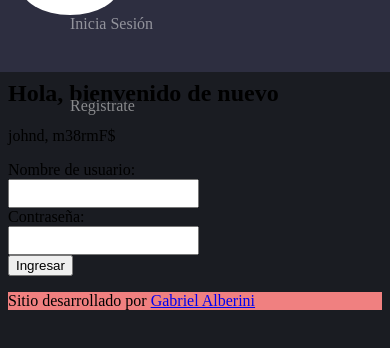
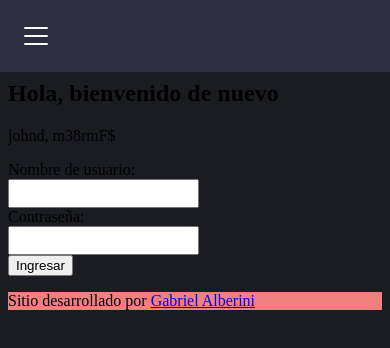
Before and after one commit to Gabriel-Salvarani/Proyecto_Final_Frontend, a React (Vite) app in the folder proyecto-final-frontend/: page /login in a window 390 px wide. Shown: the top 348 px of the page. Built offline with nearby package versions, Linux system fonts and the light colour scheme.

Commit message:
add: Estilos responsive para el header y menu

```diff
--- a/proyecto-final-frontend/package.json
+++ b/proyecto-final-frontend/package.json
@@ -12,7 +12,7 @@
   "dependencies": {
     "react": "^19.1.0",
     "react-dom": "^19.1.0",
-    "react-router-dom": "^7.7.1"
+    "react-router-dom": "^7.8.0"
   },
   "devDependencies": {
     "@eslint/js": "^9.30.1",
--- a/proyecto-final-frontend/src/components/Header.jsx
+++ b/proyecto-final-frontend/src/components/Header.jsx
@@ -7,9 +7,14 @@ const Header = () => {
 
   const handleLogout = () => {
     logout()
+    document.body.classList.remove("open")
   }
 
   const toggleMenu = () => document.body.classList.toggle("open")
+
+  const closeMenu = () => {
+    document.body.classList.remove("open")
+  }
 
   return (
     <header className="main-header">
@@ -39,14 +44,14 @@ const Header = () => {
             <ul className="nav-list">
               {user ? (
                 <>
-                  <li><Link to="/">Inicio</Link></li>
-                  <li><Link to="/dashboard">Dashboard</Link></li>
+                  <li><Link to="/" onClick={closeMenu}>Inicio</Link></li>
+                  <li><Link to="/dashboard" onClick={closeMenu}>Dashboard</Link></li>
                   <li><button onClick={handleLogout} className="logout-btn">Cerrar sesión</button></li>
                 </>
               ) : (
                 <>
-                  <li><Link to="/login">Inicia Sesión</Link></li>
-                  <li><Link to="/registrate">Registrate</Link></li>
+                  <li><Link to="/login" onClick={closeMenu}>Inicia Sesión</Link></li>
+                  <li><Link to="/registrate" onClick={closeMenu}>Registrate</Link></li>
                 </>
               )}
             </ul>
--- a/proyecto-final-frontend/src/styles/components/Header.css
+++ b/proyecto-final-frontend/src/styles/components/Header.css
@@ -1,6 +1,14 @@
 body{
   background: #1a1c22;
 }
+
+.menu-monitor {
+  display: flex;
+  width: 100%;
+  justify-content: space-between;
+  align-items: center;
+}
+
 .navbar {
   position: fixed;
   top: 0;
@@ -52,20 +60,177 @@ body{
   display: none;
 }
 
+
+
 /* Responsive (ej. para mobile) */
 @media (max-width: 480px) {
-  .main-header {
-    flex-direction: column;
-    align-items: flex-start;
+.menu-monitor {
+  display: none !important;
+}
+
+.menu-responsive{
+  display: block;
+}
+
+.burger, .menu {
+  position: fixed;
+}
+
+.burger {
+  cursor: pointer;
+  z-index: 9999;
+  top: 0;
+  left: 0;
+  display: grid;
+  place-items: center;
+  width: 72px;
+  height: 72px;
+  border: 0;
+  padding: 0;
+  background: transparent;
+}
+
+.menu ul {
+  opacity: 0;
+}
+
+.menu {
+  z-index: 2;
+  top: 0;
+  left: 0;
+  display: grid;
+  place-items: center;
+  width: 50%;
+  max-width: 400px;
+  height: 100%;
+  background: rgb(0 0 0 / 40%);
+  backdrop-filter: blur(10px);
+  translate: -100% 0;
+  transition: translate 0.425s cubic-bezier(0.175,0.885,0.32,1);
+}
+
+@keyframes menu-in {
+  0% {
+    clip-path: ellipse(0% 0% at 0% 50%);
   }
-
-  .nav-list {
-    flex-direction: column;
-    gap: 10px;
-    margin-top: 10px;
-  }
-
-  .logo {
-    width: 100px;
+  100% {
+    clip-path: ellipse(120% 120% at 0% 50%);
   }
 }
+
+body.open .menu {
+  opacity: 1;
+  visibility: visible;
+  translate: 0;
+  animation: menu-in 0.425s;
+}
+
+body.open .menu ul {
+  opacity: 1;
+}
+
+.menu ul:hover a {
+  opacity: 0.25;
+}
+
+.menu ul li a:hover {
+  opacity: 1;
+}
+
+.menu ul {
+  display: flex;
+  flex-direction: column;
+  justify-content: center;
+  align-items: center;
+  width: 60%;
+}
+
+.menu ul li a {
+  position: relative;
+  color: #f9f9f9;
+  font-size: 20px;
+  padding: 18px 0;
+  height: 80px;
+  width: 100%;
+  transition: 0.4s;
+}
+
+.menu ul li a::before,
+.menu ul li a::after {
+  content: "";
+  position: absolute;
+  bottom: 10px;
+  width: 100%;
+  height: 2px;
+  transition: 0.4s;
+}
+
+.menu ul li a::before {
+  opacity: 0;
+  background: rgb(255 255 255 / 20%);
+}
+
+.menu ul li a::after {
+  transform: scaleX(0);
+  transform-origin: 0% 50%;
+  background: #f7f7f7;
+}
+
+.menu ul li a:hover::before {
+  opacity: 1;
+}
+
+.menu ul li a:hover::after {
+  transform: scaleX(1);
+}
+
+body.open .menu ul li a {
+  animation: appear 0.25s backwards;
+}
+
+@keyframes appear
+ {
+  0% { opacity: 0;
+      translate: -30px 0;
+  } 100% {opacity: 1; }
+}
+
+.burger-icon {
+  position: relative;
+  width: 24px; /* ancho del ícono */
+  height: 2px;
+  background: #f9f9f9;
+  border-radius: 2px;
+  transition: transform 0.3s ease;
+}
+
+.burger-icon::before,
+.burger-icon::after {
+  content: "";
+  position: absolute;
+  left: 0; /* ← Alineadas al mismo inicio */
+  width: 24px;
+  height: 2px;
+  background: #f9f9f9;
+  border-radius: 2px;
+  transition: transform 0.3s ease, top 0.3s ease, opacity 0.3s ease;
+}
+
+.burger-icon::before { top: -8px; }
+.burger-icon::after { top: 8px; }
+
+/* Estado abierto */
+body.open .burger-icon {
+  background: transparent; /* Oculta la línea del medio */
+}
+
+body.open .burger-icon::before {
+  top: 0;
+  transform: rotate(45deg);
+}
+
+body.open .burger-icon::after {
+  top: 0;
+  transform: rotate(-45deg);
+}
+}
```
Also changed, not shown: 1 other file (tests, documents, lock files or other folders).
